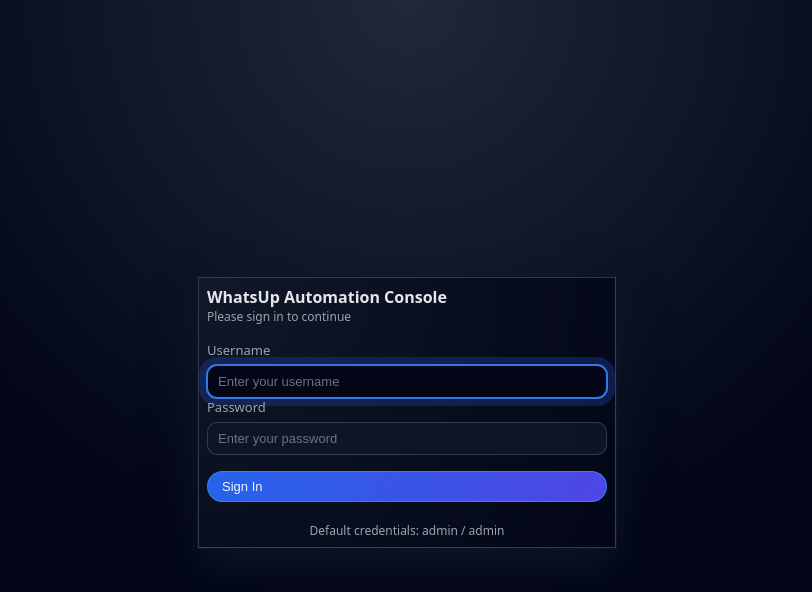
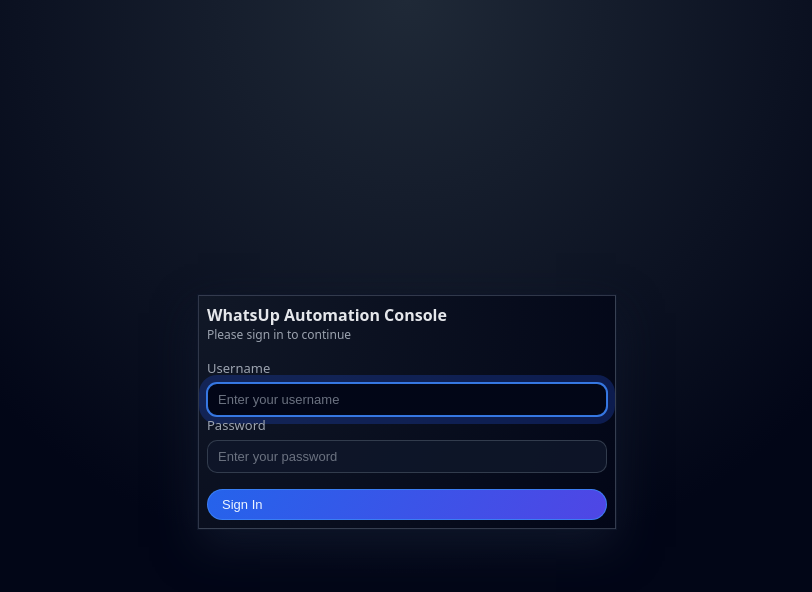
Before and after one commit to AmaarElgerzawy/WhatsUp-Gold-Automation-Console, a React (Create React App) app in the folder WebUI/Frontend/wug-ui/: page / in a window 1280 px wide. Shown: the top 592 px of the page, without its empty margins (233-1045 px from the left). Built offline with nearby package versions, Linux system fonts and the light colour scheme; what ag-grid-community would draw is missing.

Commit message:
fix schadule bug

```diff
--- a/WebUI/Frontend/wug-ui/src/Login.jsx
+++ b/WebUI/Frontend/wug-ui/src/Login.jsx
@@ -154,17 +154,6 @@
             </button>
           </div>
         </form>
-
-        <div
-          style={{
-            marginTop: 20,
-            fontSize: 12,
-            color: "#9ca3af",
-            textAlign: "center",
-          }}
-        >
-          Default credentials: admin / admin
-        </div>
       </div>
     </div>
   );
```
